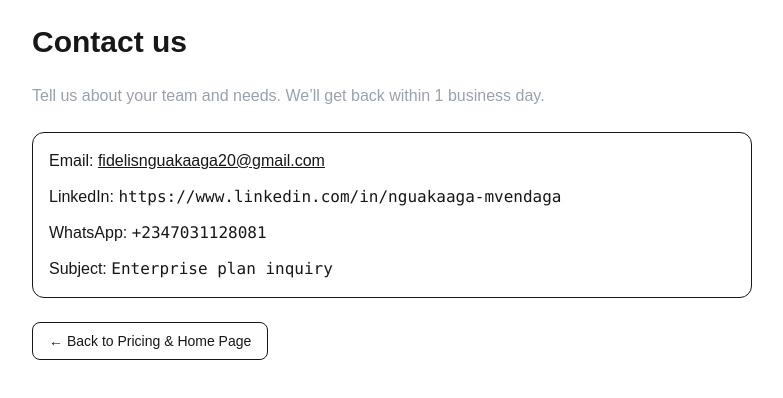
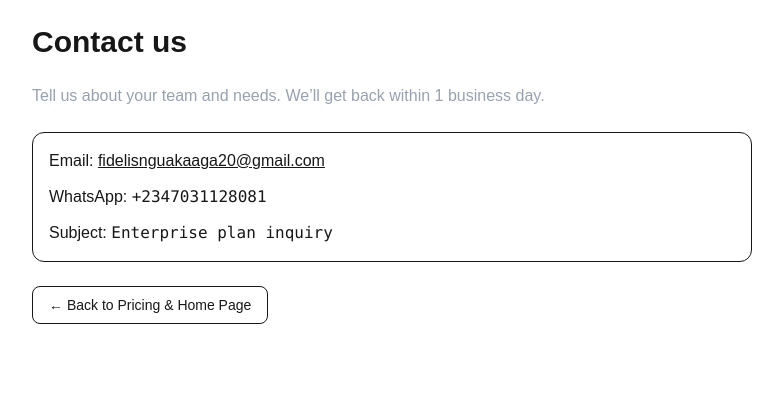
Before and after one commit to fidelisnguakaaga20/multi-tenant-ai-saas, a Next.js app: page /contact in a window 1280 px wide. Shown: the top 398 px of the page, without its empty margins (248-1031 px from the left). Built offline with nearby package versions, Linux system fonts and the light colour scheme.

Commit message:
ui: landing hero + contact page copy tweaks

```diff
--- a/src/app/(marketing)/page.tsx
+++ b/src/app/(marketing)/page.tsx
@@ -17,7 +17,7 @@ export default function MarketingHomePage() {
         </div>
 
         <p className="text-xs text-slate-500 dark:text-slate-500">
-          You’re seeing the the Multi Tenant AI SaaS Page.
+          You’re seeing the Multi Tenant AI SaaS Page.
         </p>
       </div>
     </section>
--- a/src/app/contact/page.tsx
+++ b/src/app/contact/page.tsx
@@ -9,7 +9,6 @@ export default function ContactPage() {
 
       <div className="rounded-xl border p-4 space-y-3">
         <p>Email: <a className="underline" href="mailto:support@example.com">fidelisnguakaaga20@gmail.com</a></p>
-        <p>LinkedIn: <code>https://www.linkedin.com/in/nguakaaga-mvendaga</code></p>
         <p>WhatsApp: <code>+2347031128081</code></p>
         <p>Subject: <code>Enterprise plan inquiry</code></p>
       </div>
```
